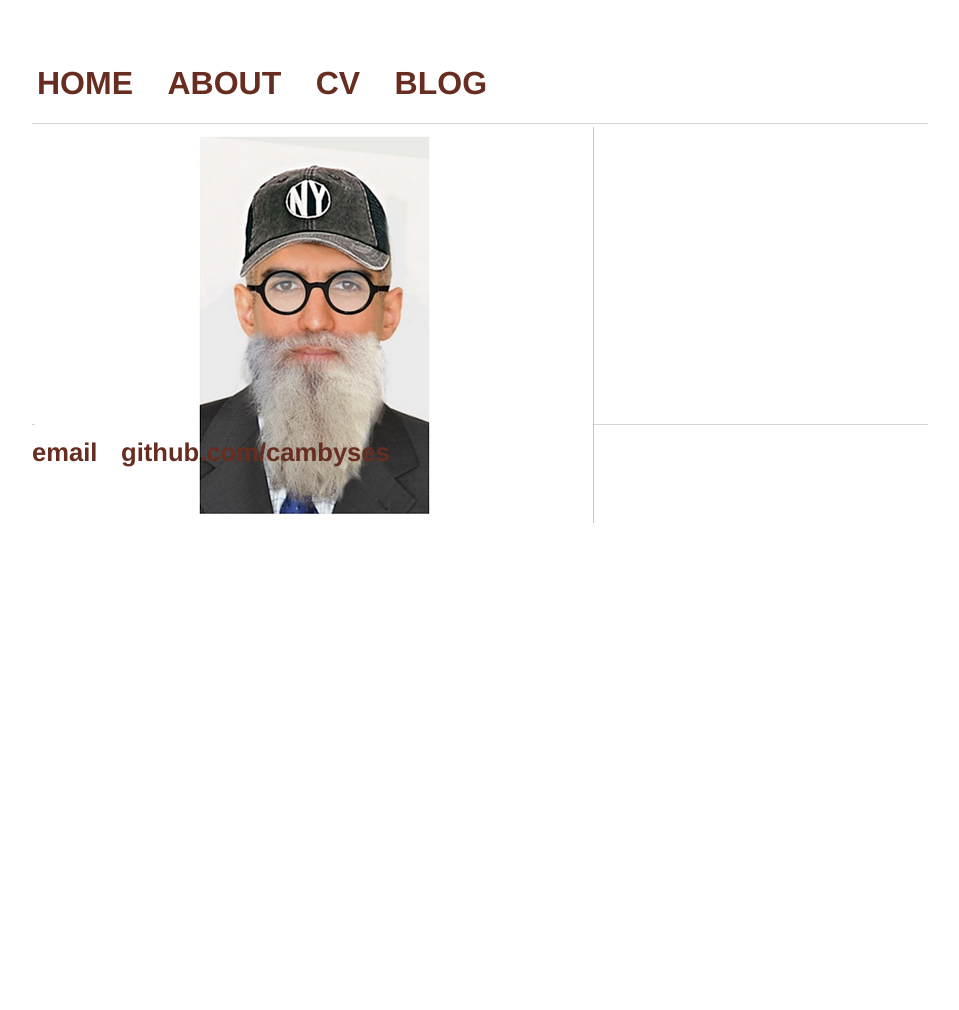
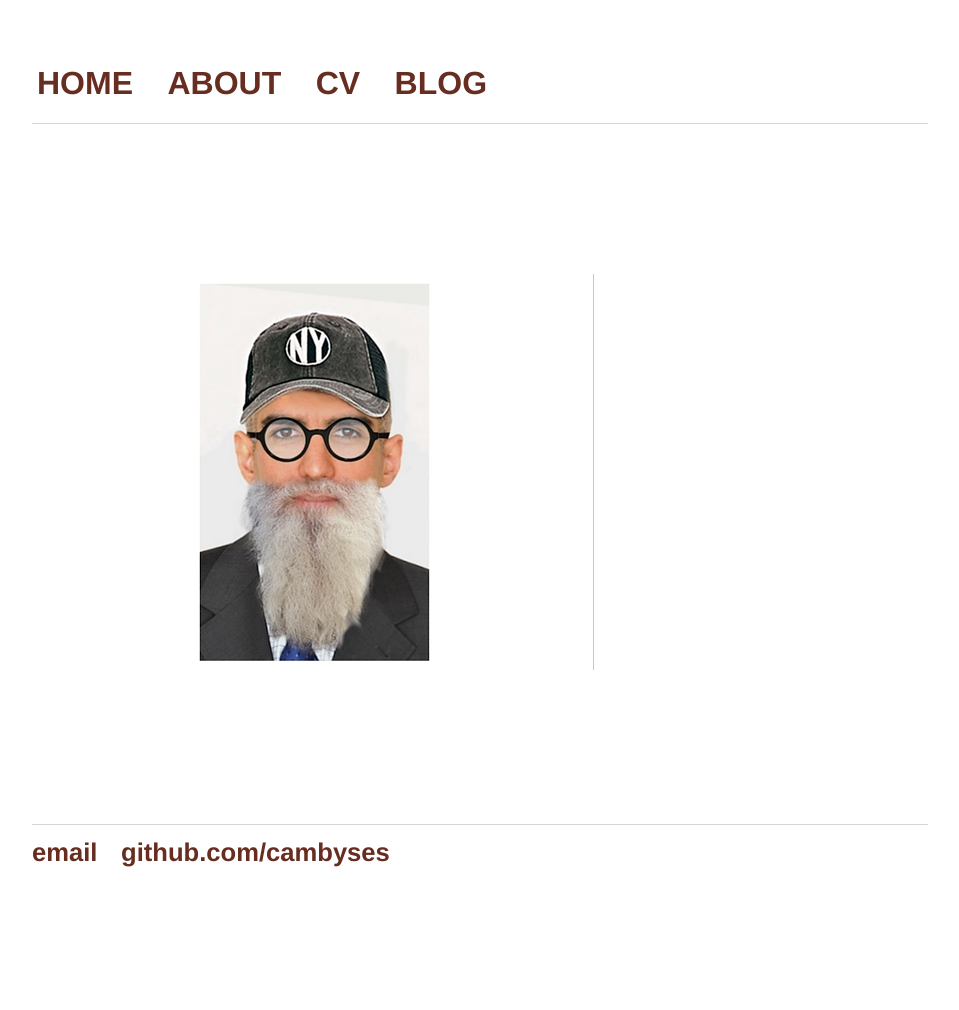
Before and after one commit to cambyses/cambyses.github.io, a Jekyll site: the page built from index.html, in a window 1280 px wide. Shown: the whole page, without its empty margins (160-1119 px from the left). Built offline with Jekyll 4.4.1, drawn with Linux system fonts in a browser that asks for light colours; before the commit the page ends 900 px from its top, so only the background shows below that.

Commit message:
Update main.css

```diff
--- a/css/main.css
+++ b/css/main.css
@@ -42,7 +42,7 @@ nav ul li {
 
 div .blurb {
     background: url("background.jpg") no-repeat center center fixed;
-    height: 300px;
+    height: 700px;
     width: 200px;
 }
 
```
